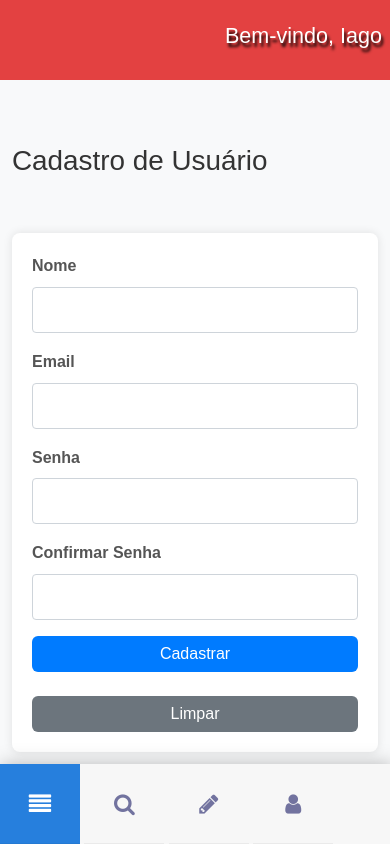
After one commit to Iagooalmeida/VoltaAoMundo-Chile, a PHP site: page /cadastro/ in a window 390 px wide. The commit adds this page. Run offline with PHP 8.4, Linux system fonts and the light colour scheme; a user stored in the database is signed in; some libraries are stand-ins or nearby versions.

```diff
--- a/Administrativo/index.php
+++ b/Administrativo/index.php
@@ -39,7 +39,7 @@ $comentarios = $comentario->listarComentarios($conn);
                 <li title="home"><a href="#" class="menu-button home">menu</a></li>
                 <li title="search"><a href="#" class="search">search</a></li>
                 <li title="pencil"><a href="#" class="pencil">pencil</a></li>
-                <li title="about"><a href="#" class="active about">about</a></li>
+                <li title="about"><a href="../cadastro/" class="active about">about</a></li>
                 <li title="archive"><a href="#" class="archive">archive</a></li>
                 <li title="contact"><a href="#" class="contact">contact</a></li>
                 <li title="logout"><a href="../login/logout.php" class="logout">logout</a></li>
--- a/Administrativo/script/reprovar.js
+++ b/Administrativo/script/reprovar.js
@@ -15,7 +15,7 @@ document.addEventListener('DOMContentLoaded', function() {
                 if (data.success) {
                     Swal.fire({
                         icon: 'info',
-                        title: 'Sucesso!',
+                        title: 'Reprovado!',
                         text: 'Comentário reprovado.',
                     }).then(() => {
                         // Atualize a página ou o status do comentário
--- a/Administrativo/styles.css
+++ b/Administrativo/styles.css
@@ -4,6 +4,13 @@
   margin: 0;
   padding: 0;
   box-sizing: border-box;
+}
+
+body {
+  font-family: Arial, sans-serif;
+  background-color: #f8f9fa;
+  color: #333;
+  line-height: 1.6;
 }
 
 .menu, .menu-bar {
@@ -142,6 +149,92 @@ h2.text-center.fs-4 {
 .content {
   transition: margin-left 0.3s ease; /* Suaviza a transição da margem esquerda */
   margin-top: 4em; /* Adiciona espaço abaixo do header */
+  position: relative;
+
+}
+
+form {
+  background: #fff;
+  padding: 20px;
+  border-radius: 8px;
+  box-shadow: 0 0 10px rgba(0, 0, 0, 0.1);
+}
+
+.form-label {
+  font-weight: bold;
+  color: #555;
+}
+
+.form-control {
+  border: 1px solid #ced4da;
+  border-radius: 4px;
+  padding: 10px;
+  font-size: 1rem;
+}
+
+.form-control:focus {
+  border-color: #80bdff;
+  outline: 0;
+  box-shadow: 0 0 5px rgba(0, 123, 255, 0.25);
+}
+
+/* Estilo dos botões */
+button {
+  padding: 10px 20px;
+  font-size: 1rem;
+  border-radius: 4px;
+  transition: background-color 0.3s ease;
+}
+
+button.btn-primary {
+  background-color: #007bff;
+  border: none;
+  color: #fff;
+}
+
+button.btn-primary:hover {
+  background-color: #0056b3;
+}
+
+button.btn-secondary {
+  background-color: #6c757d;
+  border: none;
+  color: #fff;
+}
+
+button.btn-secondary:hover {
+  background-color: #5a6268;
+}
+
+/* Estilo de layout para a disposição dos elementos */
+.mb-3 {
+  margin-bottom: 1rem;
+}
+
+.d-flex {
+  display: flex;
+}
+
+.justify-content-center {
+  justify-content: center;
+}
+
+.mt-5 {
+  margin-top: 3rem;
+}
+
+.pb-md-5 {
+  padding-bottom: 3rem;
+}
+
+@media screen and (min-width: 500px) {
+  .content {
+    margin-inline-start: 5em;
+  }
+
+  .cont.container.mt-5{
+    width: 80%;
+  }
 }
 
 .menu-expanded {
--- /dev/null
+++ b/cadastro/index.php
@@ -0,0 +1,107 @@
+<?php
+require_once '../sql/conexao.php';
+require_once '../Class/Usuario.php';
+require_once '../Class/Comentario.php';
+
+session_start();
+
+if (!isset($_SESSION['user_id'])) {
+
+    header("Location: ../login/");
+    exit();
+}
+?>
+
+<!DOCTYPE html>
+<html lang="pt-br">
+<head>
+    <meta charset="UTF-8">
+    <meta name="viewport" content="width=device-width, initial-scale=1.0">
+    <title>Cadastro de Usuário</title>
+    <link rel="stylesheet" href="https://cdn.jsdelivr.net/npm/bootstrap@5.2.3/dist/css/bootstrap.min.css">
+    <script src="https://code.jquery.com/jquery-3.6.0.min.js"></script>
+    <link rel="stylesheet" href="../Administrativo/styles.css">
+    <style>
+
+    </style>
+</head>
+<body>
+    <header>
+        <div class="d-flex justify-content-end align-items-center gap-3 bg-chile p-2 pe-md-5 bg-chile" style="height: 5em;">
+            <h2 class="text-center fs-4">Bem-vindo, <?php echo explode(' ', $_SESSION['nomeCompleto'])[0]; ?></h2>
+        </div>
+        <nav>
+            <ul class="menu">
+                <li title="home"><a href="#" class="menu-button home">menu</a></li>
+                <li title="search"><a href="#" class="search">search</a></li>
+                <li title="pencil"><a href="#" class="pencil">pencil</a></li>
+                <li title="about"><a href="../cadastro/" class="active about">about</a></li>
+                <li title="archive"><a href="#" class="archive">archive</a></li>
+                <li title="contact"><a href="#" class="contact">contact</a></li>
+                <li title="logout"><a href="../login/logout.php" class="logout">logout</a></li>
+            </ul>
+            <ul class="menu-bar">
+                <li><a href="#" class="menu-button">Menu</a></li>
+                <li><a href="../Administrativo/">Home</a></li>
+                <li><a href="#">Profile</a></li>
+                <li><a href="#">Editorial</a></li>
+                <li><a href="#">About</a></li>
+            </ul>
+        </nav>
+    </header>
+    <main class="content">
+        <div class="cont container mt-5">
+            <h1 class="pb-md-5">Cadastro de Usuário</h1>
+            <form action="cadastrar_usuario.php" method="POST">
+                <div class="row">
+                    <div class="col-md-6">
+                        <div class="mb-3">
+                            <label for="nome" class="form-label">Nome</label>
+                            <input type="text" class="form-control" id="nome" name="nome" required>
+                        </div>
+                    </div>
+                    <div class="col-md-6">
+                        <div class="mb-3">
+                            <label for="email" class="form-label">Email</label>
+                            <input type="email" class="form-control" id="email" name="email" required>
+                        </div>
+                    </div>
+                </div>
+                <div class="row">
+                    <div class="col-md-6">
+                        <div class="mb-3">
+                            <label for="senha" class="form-label">Senha</label>
+                            <input type="password" class="form-control" id="senha" name="senha" required>
+                        </div>
+                    </div>
+                    <div class="col-md-6">
+                        <div class="mb-3">
+                            <label for="confirmar_senha" class="form-label">Confirmar Senha</label>
+                            <input type="password" class="form-control" id="confirmar_senha" name="confirmar_senha" required>
+                        </div>
+                    </div>
+                </div>
+                <div class="d-flex gap-4 flex-column justify-content-center pt-md-4">
+                    <button type="submit" class="btn btn-primary">Cadastrar</button>
+                    <button type="reset" class="btn btn-secondary">Limpar</button>
+                </div>
+            </form>
+        </div>
+    </main>
+
+    <script>
+        $(document).ready(function(){
+            $(".menu-button").click(function(){
+                $(".menu-bar").toggleClass("open");
+                $(".content").toggleClass("menu-expanded");
+            });
+        });
+    </script>
+    <script src="https://cdn.jsdelivr.net/npm/@popperjs/core@2.11.8/dist/umd/popper.min.js"
+        integrity="sha384-I7E8VVD/ismYTF4hNIPjVp/Zjvgyol6VFvRkX/vR+Vc4jQkC+hVqc2pM8ODewa9r" crossorigin="anonymous">
+    </script>
+        <script src="https://cdn.jsdelivr.net/npm/bootstrap@5.3.2/dist/js/bootstrap.min.js"
+        integrity="sha384-BBtl+eGJRgqQAUMxJ7pMwbEyER4l1g+O15P+16Ep7Q9Q+zqX6gSbd85u4mG4QzX+" crossorigin="anonymous">
+    </script>
+</body>
+</html>
```
